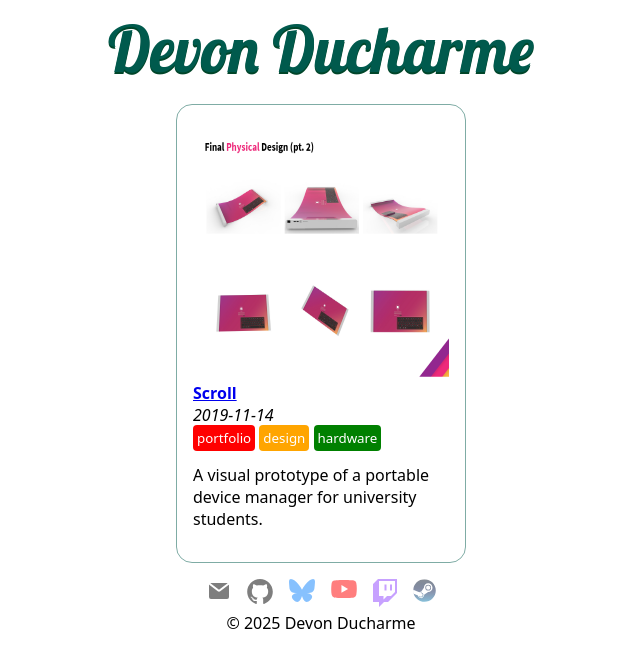
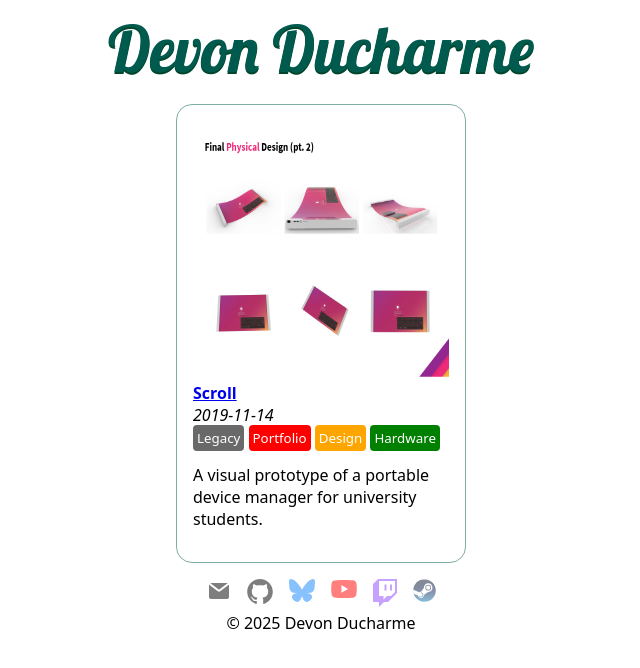
Before and after one commit to buddydudedev/portfolio.buddydude.dev, a Jekyll site: the page built from index.html, in a window 1280 px wide. Shown: the top 668 px of the page, without its empty margins (327-967 px from the left). Built offline with Jekyll 4.4.1, drawn with Linux system fonts in a browser that asks for light colours.

Commit message:
Added Legacy category

```diff
--- a/buddydude.dev.css
+++ b/buddydude.dev.css
@@ -90,6 +90,11 @@ small[category] {
     color: white;
     padding: .25rem;
     border-radius: .25rem;
+    text-transform: capitalize;
+}
+
+small[category="legacy"] {
+    background-color: dimgray;
 }
 
 small[category="portfolio"] {
```
Also changed, not shown: _posts/2019-11-14-scroll.md (+1 -1 lines).
